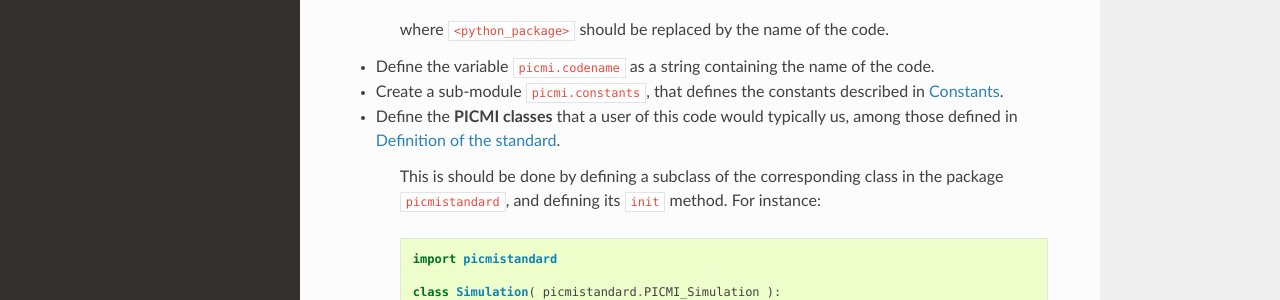
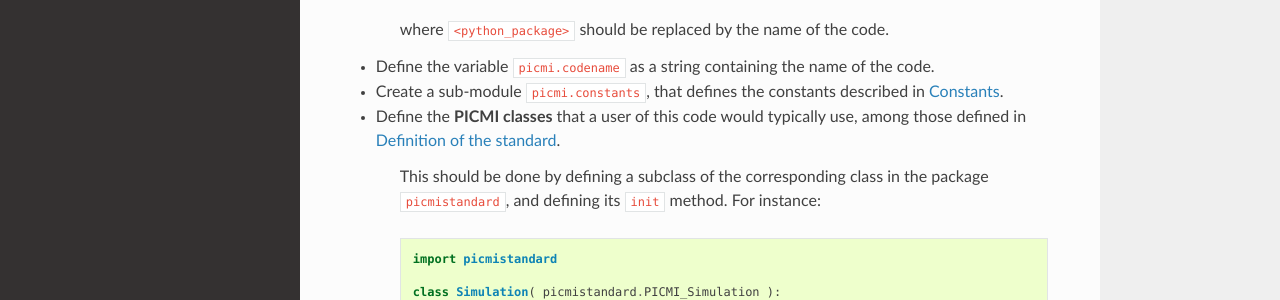
Before and after one commit to picmi-standard/picmi, a Sphinx documentation site: the page built from Docs/source/how_to_use/implementing.rst, in a window 1280 px wide and 1337 px high. Shown: the part 529-829 px from the top of the window. Built offline with Sphinx 7.4.7 and the Read the Docs theme 2.0.0, drawn with Linux system fonts in a browser that asks for light colours.

Commit message:
Update implementing.rst

```diff
--- a/Docs/source/how_to_use/implementing.rst
+++ b/Docs/source/how_to_use/implementing.rst
@@ -22,9 +22,9 @@ the following step:
 
 - Create a sub-module ``picmi.constants``, that defines the constants described in :doc:`../standard/constants`.
 
-- Define the **PICMI classes** that a user of this code would typically us, among those defined in :doc:`../standard/standard`.
+- Define the **PICMI classes** that a user of this code would typically use, among those defined in :doc:`../standard/standard`.
 
-    This is should be done by defining a subclass of the corresponding class in the package ``picmistandard``,
+    This should be done by defining a subclass of the corresponding class in the package ``picmistandard``,
     and defining its ``init`` method. For instance:
 
     ::
```
